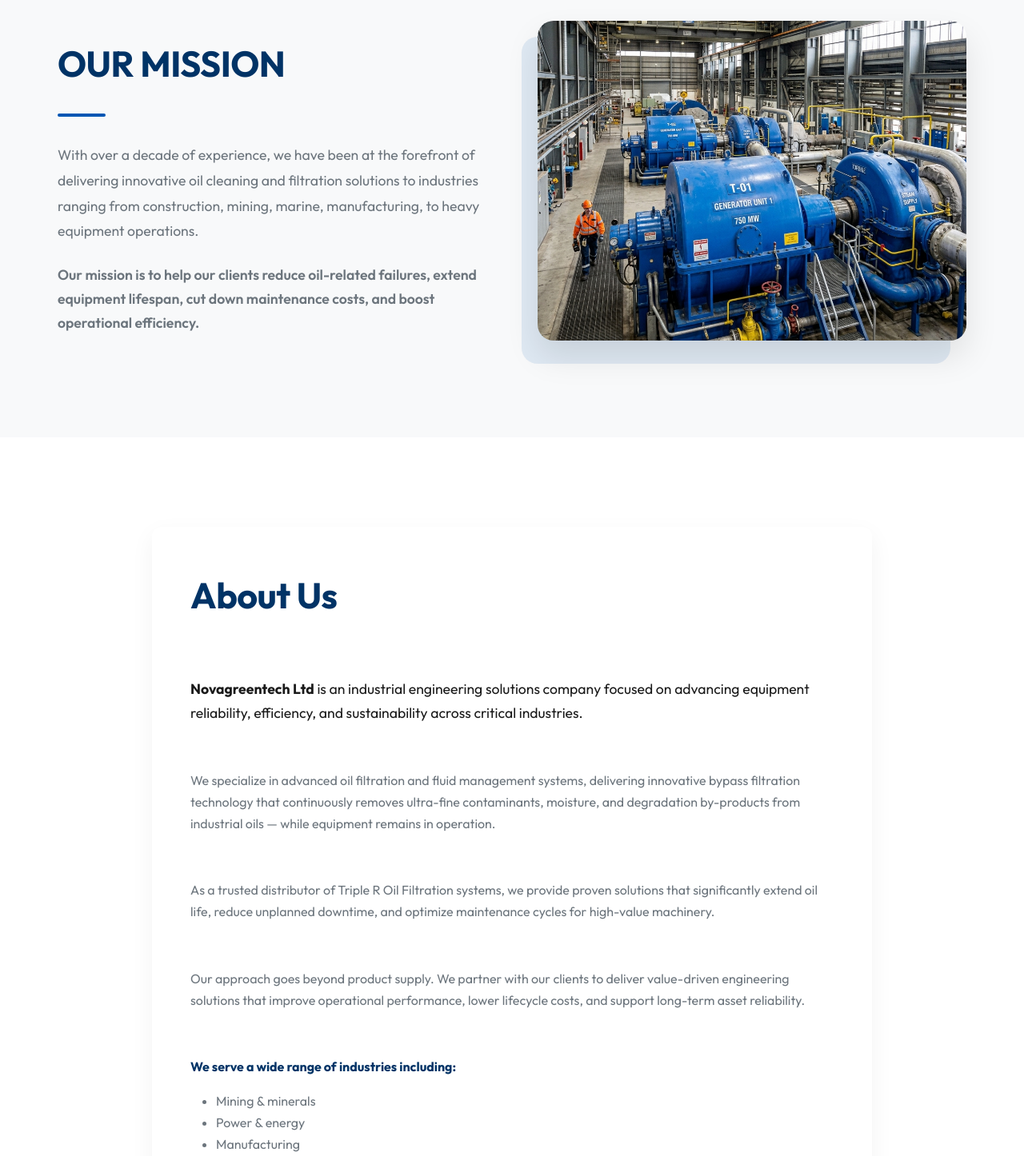
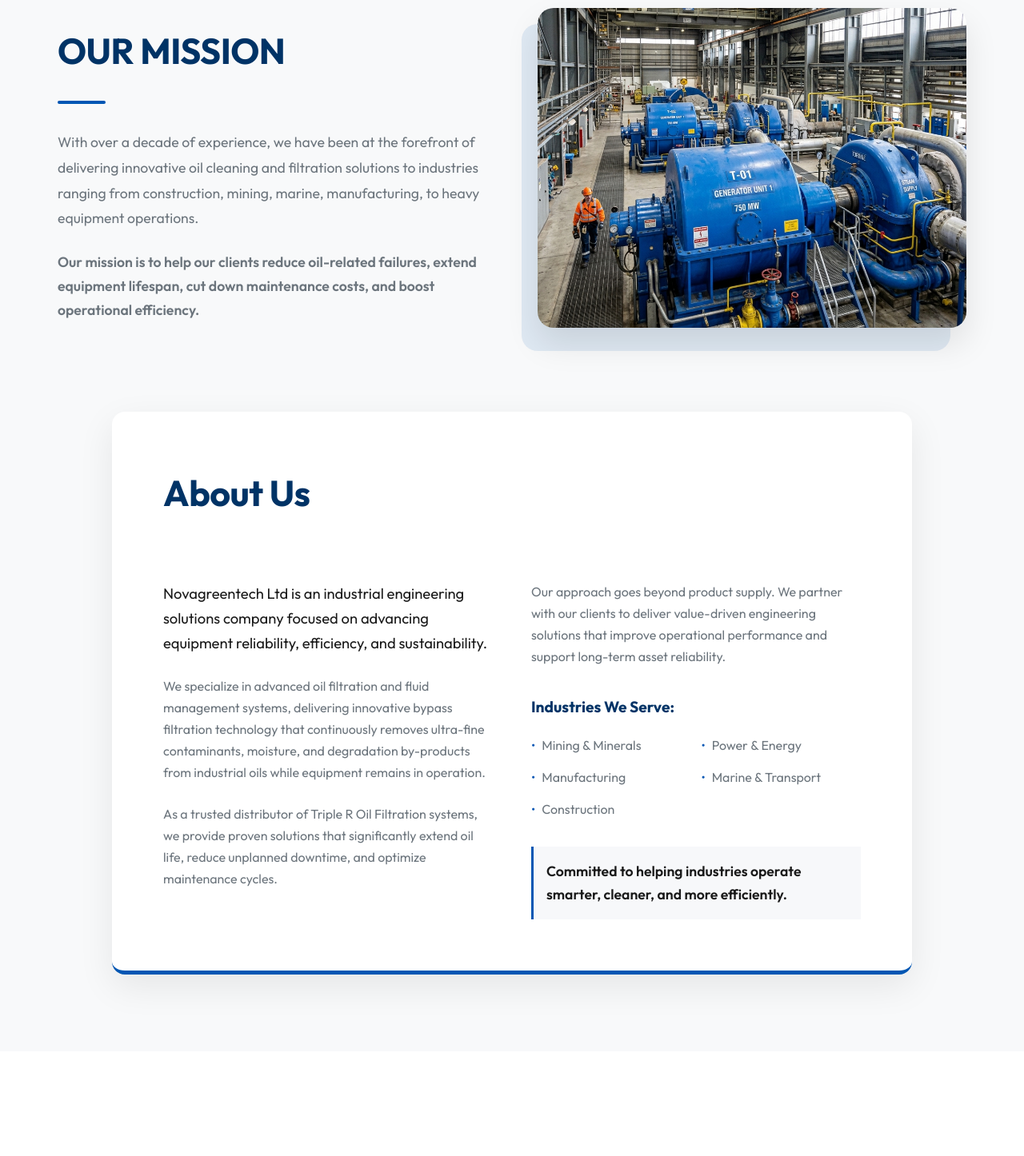
Before and after one commit to shadrackbenjamin/Novagreentechltd, a React (Vite) app: page / in a window 1280 px wide. Shown: the part 960-2406 px from the top of the page at 80% size. Built offline with nearby package versions, Linux system fonts and the light colour scheme.

Commit message:
Site Reorganization: Merge Mission/About sections and fix all image paths

```diff
--- a/src/App.jsx
+++ b/src/App.jsx
@@ -62,7 +62,6 @@ function App() {
 
       <main>
         <Hero />
-        <Mission />
         <About />
         <Benefits />
         <Products />
--- a/src/components/About.jsx
+++ b/src/components/About.jsx
@@ -2,42 +2,90 @@ import React from 'react';
 
 const About = () => {
   return (
-    <section id="about" className="section">
+    <section id="about" className="section bg-light" style={{ padding: '6rem 0' }}>
       <div className="container">
-        <div className="features-grid" style={{ gridTemplateColumns: '1fr', maxWidth: '900px', textAlign: 'left', background: 'var(--white)', padding: '3rem', borderRadius: '12px', boxShadow: '0 10px 30px rgba(0,0,0,0.05)', borderBottom: '4px solid var(--primary-blue)' }}>
-          <h2 className="section-title" style={{ textAlign: 'left', marginBottom: '2rem' }}>About Us</h2>
+        {/* Our Mission Part */}
+        <div style={{ display: 'grid', gridTemplateColumns: '1fr 1fr', gap: '4rem', alignItems: 'center', marginBottom: '6rem' }}>
+          <div className="animate-on-scroll">
+            <h2 className="section-title" style={{ textAlign: 'left', marginBottom: '1.5rem' }}>OUR MISSION</h2>
+            <div style={{ width: '60px', height: '4px', backgroundColor: 'var(--primary-blue)', marginBottom: '2rem', borderRadius: '2px' }}></div>
 
-          <p className="animate-on-scroll" style={{ marginBottom: '1.5rem', fontSize: '1.1rem', color: 'var(--text-dark)' }}>
-            <strong>Novagreentech Ltd</strong> is an industrial engineering solutions company focused on advancing equipment reliability, efficiency, and sustainability across critical industries.
+            <p style={{ fontSize: '1.1rem', color: 'var(--text-light)', marginBottom: '1.5rem', lineHeight: '1.8' }}>
+              With over a decade of experience, we have been at the forefront of delivering innovative oil cleaning and filtration solutions to industries ranging from construction, mining, marine, manufacturing, to heavy equipment operations.
+            </p>
+            <p style={{ fontSize: '1.1rem', color: 'var(--text-light)', fontWeight: '600' }}>
+              Our mission is to help our clients reduce oil-related failures, extend equipment lifespan, cut down maintenance costs, and boost operational efficiency.
+            </p>
+          </div>
+
+          <div className="animate-on-scroll delay-1" style={{ position: 'relative' }}>
+            <div style={{
+              position: 'absolute',
+              top: '20px',
+              left: '-20px',
+              width: '100%',
+              height: '100%',
+              backgroundColor: 'var(--primary-blue)',
+              borderRadius: '20px',
+              zIndex: '0',
+              opacity: '0.1'
+            }}></div>
+            <img
+              src="./services/power_generation.png"
+              alt="Triple R Filtration Mission"
+              style={{
+                width: '100%',
+                borderRadius: '20px',
+                boxShadow: '0 20px 40px rgba(0,0,0,0.1)',
+                position: 'relative',
+                zIndex: '1',
+                objectFit: 'cover',
+                height: '400px'
+              }}
+            />
+          </div>
+        </div>
+
+        {/* About Us Part */}
+        <div className="features-grid" style={{ gridTemplateColumns: '1fr', maxWidth: '1000px', textAlign: 'left', background: 'var(--white)', padding: '4rem', borderRadius: '16px', boxShadow: '0 15px 45px rgba(0,0,0,0.08)', borderBottom: '5px solid var(--primary-blue)', margin: '0 auto' }}>
+          <h2 className="section-title" style={{ textAlign: 'left', marginBottom: '2.5rem' }}>About Us</h2>
+
+          <div style={{ display: 'grid', gridTemplateColumns: '1fr 1fr', gap: '3rem' }}>
+            <div>
+              <p className="animate-on-scroll" style={{ marginBottom: '1.5rem', fontSize: '1.15rem', color: 'var(--text-dark)', fontWeight: '500' }}>
+                Novagreentech Ltd is an industrial engineering solutions company focused on advancing equipment reliability, efficiency, and sustainability.
               </p>
 
-          <p className="animate-on-scroll delay-1" style={{ marginBottom: '1.5rem', color: 'var(--text-light)' }}>
-            We specialize in advanced oil filtration and fluid management systems, delivering innovative bypass filtration technology that continuously removes ultra-fine contaminants, moisture, and degradation by-products from industrial oils — while equipment remains in operation.
+              <p className="animate-on-scroll delay-1" style={{ marginBottom: '1.5rem', color: 'var(--text-light)', lineHeight: '1.7' }}>
+                We specialize in advanced oil filtration and fluid management systems, delivering innovative bypass filtration technology that continuously removes ultra-fine contaminants, moisture, and degradation by-products from industrial oils while equipment remains in operation.
               </p>
 
-          <p className="animate-on-scroll delay-2" style={{ marginBottom: '1.5rem', color: 'var(--text-light)' }}>
-            As a trusted distributor of Triple R Oil Filtration systems, we provide proven solutions that significantly extend oil life, reduce unplanned downtime, and optimize maintenance cycles for high-value machinery.
+              <p className="animate-on-scroll delay-2" style={{ marginBottom: '1.5rem', color: 'var(--text-light)', lineHeight: '1.7' }}>
+                As a trusted distributor of Triple R Oil Filtration systems, we provide proven solutions that significantly extend oil life, reduce unplanned downtime, and optimize maintenance cycles.
               </p>
+            </div>
 
-          <p className="animate-on-scroll delay-1" style={{ marginBottom: '1.5rem', color: 'var(--text-light)' }}>
-            Our approach goes beyond product supply. We partner with our clients to deliver value-driven engineering solutions that improve operational performance, lower lifecycle costs, and support long-term asset reliability.
+            <div>
+              <p className="animate-on-scroll delay-1" style={{ marginBottom: '2rem', color: 'var(--text-light)', lineHeight: '1.7' }}>
+                Our approach goes beyond product supply. We partner with our clients to deliver value-driven engineering solutions that improve operational performance and support long-term asset reliability.
               </p>
 
               <div className="animate-on-scroll delay-2" style={{ marginBottom: '2rem' }}>
-            <h4 style={{ marginBottom: '1rem', color: 'var(--secondary-blue)' }}>We serve a wide range of industries including:</h4>
-            <ul style={{ listStyleType: 'disc', paddingLeft: '2rem', color: 'var(--text-light)' }}>
-              <li>Mining & minerals</li>
-              <li>Power & energy</li>
-              <li>Manufacturing</li>
-              <li>Marine & transport</li>
-              <li>Construction & heavy equipment</li>
+                <h4 style={{ marginBottom: '1.2rem', color: 'var(--secondary-blue)', fontSize: '1.2rem' }}>Industries We Serve:</h4>
+                <ul style={{ listStyleType: 'none', paddingLeft: '0', color: 'var(--text-light)', display: 'grid', gridTemplateColumns: '1fr 1fr', gap: '0.8rem' }}>
+                  <li style={{ display: 'flex', alignItems: 'center', gap: '0.5rem' }}><span style={{ color: 'var(--primary-blue)' }}>•</span> Mining & Minerals</li>
+                  <li style={{ display: 'flex', alignItems: 'center', gap: '0.5rem' }}><span style={{ color: 'var(--primary-blue)' }}>•</span> Power & Energy</li>
+                  <li style={{ display: 'flex', alignItems: 'center', gap: '0.5rem' }}><span style={{ color: 'var(--primary-blue)' }}>•</span> Manufacturing</li>
+                  <li style={{ display: 'flex', alignItems: 'center', gap: '0.5rem' }}><span style={{ color: 'var(--primary-blue)' }}>•</span> Marine & Transport</li>
+                  <li style={{ display: 'flex', alignItems: 'center', gap: '0.5rem' }}><span style={{ color: 'var(--primary-blue)' }}>•</span> Construction</li>
                 </ul>
               </div>
 
-          <p className="animate-on-scroll delay-1" style={{ fontSize: '1.1rem', color: 'var(--text-dark)', fontWeight: '600' }}>
-            At Novagreentech Ltd, we are committed to helping industries operate smarter, cleaner, and more efficiently through reliability-focused engineering solutions.
+              <p className="animate-on-scroll delay-3" style={{ fontSize: '1.1rem', color: 'var(--text-dark)', fontWeight: '600', padding: '1rem', borderLeft: '3px solid var(--primary-blue)', background: 'rgba(0, 51, 102, 0.03)' }}>
+                Committed to helping industries operate smarter, cleaner, and more efficiently.
               </p>
-
+            </div>
+          </div>
         </div>
       </div>
     </section>
--- a/src/components/Products.jsx
+++ b/src/components/Products.jsx
@@ -12,43 +12,43 @@ const Products = () => {
     {
       name: "BU Series",
       desc: "Engineered specifically for hydraulic systems operating up to 450 bar. Designed to connect directly to the high-pressure line without the need for an external motor or pump, it simplifies installation and reduces maintenance. Equipped with M-series 2μ absolute filter elements.",
-      image: "/products/bu-series.png",
+      image: "./products/bu-series.png",
       pdfLink: buSeriesPdf
     },
     {
       name: "TR Series",
       desc: "Heavy-duty particulate removal for robust industrial machinery.",
-      image: "/products/tr-series.png",
+      image: "./products/tr-series.png",
       pdfLink: trSeriesPdf
     },
     {
       name: "SE Series",
       desc: "Compact off-line oil cleaner, designed to purify hydraulic oils by removing solid particles, water, and oxidation residues. Built around a compact power pack, it connects easily to oil reservoirs, ensuring extended oil life and reduced maintenance costs.",
-      image: "/products/se-series.png",
+      image: "./products/se-series.png",
       pdfLink: seSeriesPdf
     },
     {
       name: "OSCA Series",
       desc: "The OSCA Series is Triple R's robust off-line oil cleaner, designed for large hydraulic and lubrication systems with oil volumes up to 50,000 liters. Equipped with its own motor-pump unit, it offers reliable, high-flow filtration for demanding applications.",
-      image: "/products/osca-series.png",
+      image: "./products/osca-series.png",
       pdfLink: oscaSeriesPdf
     },
     {
       name: "WS Series",
       desc: "Combines solid particle filtration with coalescent water separation, effectively removing contaminants and free water. Its clear acrylic housing allows visual monitoring. Ideal for systems prone to water contamination, ensuring extended oil life.",
-      image: "/products/ws-series.png",
+      image: "./products/ws-series.png",
       pdfLink: wsSeriesPdf
     },
     {
       name: "SS Series",
       desc: "Features robust carbon steel housings accommodating multiple filter elements, ideal for high-flow applications. It effectively removes fine particles, water, and oxidation residues, ensuring comprehensive oil purification for large-volume systems.",
-      image: "/products/ss-series.png",
+      image: "./products/ss-series.png",
       pdfLink: ssSeriesPdf
     },
     {
       name: "Filter Elements",
       desc: "Triple R's continuous investment in research and development delivers the highest standard of efficiency in oil filtration. Protecting your investments while boosting productivity.",
-      image: "/products/filter-elements.webp"
+      image: "./products/filter-elements.webp"
     }
   ];
 
--- a/src/components/Results.jsx
+++ b/src/components/Results.jsx
@@ -5,22 +5,22 @@ const Results = () => {
     {
       title: "Wear",
       desc: "Trap harmful wear metals, protecting your machinery from premature failure.",
-      image: "/results/wear.jpg"
+      image: "./results/wear.jpg"
     },
     {
       title: "Soot",
       desc: "Effectively remove soot from engine oil, ensuring cleaner, longer-lasting performance.",
-      image: "/results/soot.png"
+      image: "./results/soot.png"
     },
     {
       title: "Water",
       desc: "Eliminate water and acidity from oil, preventing corrosion and extending equipment life.",
-      image: "/results/water.jpg"
+      image: "./results/water.jpg"
     },
     {
       title: "Oxidation",
       desc: "Removing degradation byproducts, keeping oil stable and efficient.",
-      image: "/results/oxidation.png"
+      image: "./results/oxidation.png"
     }
   ];
 
--- a/src/components/Services.jsx
+++ b/src/components/Services.jsx
@@ -3,42 +3,42 @@ const Services = () => {
     {
       title: "Heavy Machinery",
       desc: "Improves oil cleanliness and extends equipment life. By continuously removing water, dirt, and oxidation residues, Triple R filters keep hydraulic and engine oils in optimal condition.",
-      image: "/services/heavy_machinery.png"
+      image: "./services/heavy_machinery.png"
     },
     {
       title: "Marine & Offshore",
       desc: "In harsh marine environments where contamination and moisture are constant threats, Triple R ensures maximum protection for engines, generators, thrusters, and hydraulic systems.",
-      image: "/services/marine_offshore.png"
+      image: "./services/marine_offshore.png"
     },
     {
       title: "Mining",
       desc: "In environments exposed to extreme dust and moisture, our filters continuously remove fine particles, water, and oxidation residues from all types of oils to prevent component failure.",
-      image: "/services/mining_industry.png"
+      image: "./services/mining_industry.png"
     },
     {
       title: "Transport Fleets",
       desc: "Keeps engine and hydraulic oils clean and free from harmful particles. By extending oil and filter life, we help reduce the frequency of oil changes and cut maintenance costs.",
-      image: "/services/transport_fleets.png"
+      image: "./services/transport_fleets.png"
     },
     {
       title: "Power Generation",
       desc: "Provides continuous protection against contaminants, ensuring engines operate at peak efficiency. Less wear and tear means fewer maintenance requirements and a longer lifespan.",
-      image: "/services/power_generation.png"
+      image: "./services/power_generation.png"
     },
     {
       title: "Industrial Plants",
       desc: "Ensures that equipment runs smoothly and reliably, leading to fewer breakdowns, less downtime, and lower costs for oil replacements and filter changes.",
-      image: "/services/industrial_plants.png"
+      image: "./services/industrial_plants.png"
     },
     {
       title: "Petrochemical",
       desc: "Highly effective in the petrochemical industry, where machinery runs continuously under extreme conditions and oil cleanliness is mission-critical.",
-      image: "/services/petrochemical.png"
+      image: "./services/petrochemical.png"
     },
     {
       title: "Aviation & Aerospace",
       desc: "A strong asset for hydraulic systems, turbine oils, and other critical lubrication systems where reliability and safety are paramount.",
-      image: "/services/aviation_aerospace.png"
+      image: "./services/aviation_aerospace.png"
     }
   ];
 
```
Lines whose indentation alone changed are shown as unchanged.
